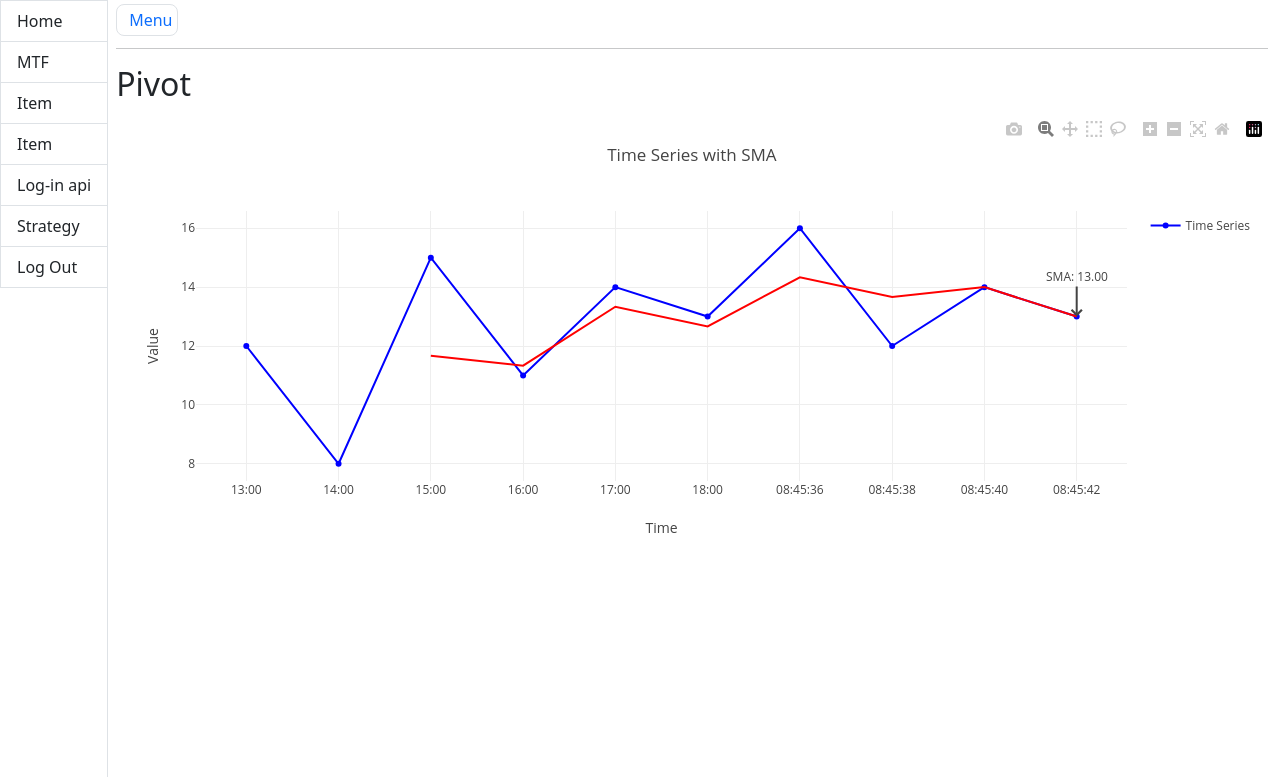
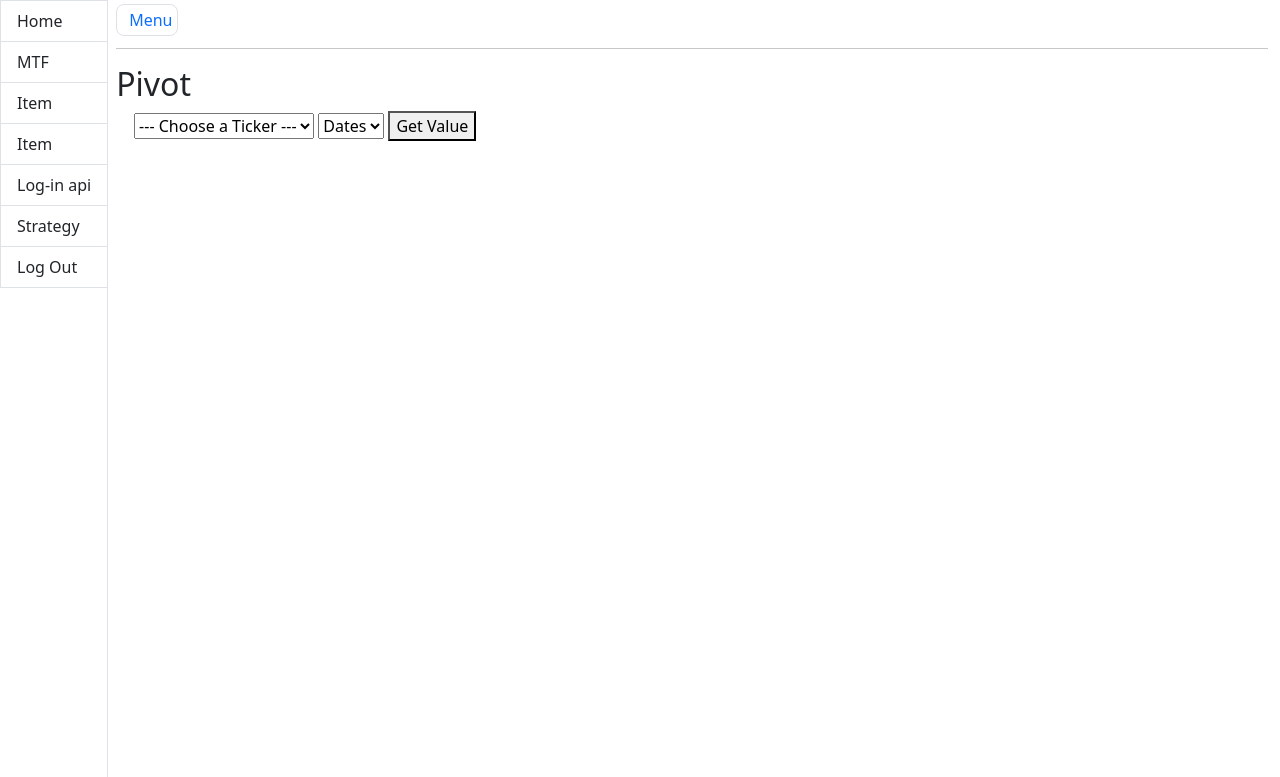
Before and after one commit to piidus/mtf_portfolio, a Flask app: template website/templates/user/pivot_dashboard.html in a window 1280 px wide. Shown: the top 777 px of the page. Run offline with Flask 3, Linux system fonts and the light colour scheme; the template is opened without the code that fills it, so the values that code supplies are empty; some libraries are stand-ins or nearby versions.

Commit message:
add pivot

```diff
--- a/website/static/all_user/pivot.js
+++ b/website/static/all_user/pivot.js
@@ -1,122 +1,145 @@
-// Sample time series data
-let timeSeriesData = {
-    time: ['12:00', '13:00', '14:00', '15:00', '16:00', '17:00', '18:00'],
-    value: [10, 12, 8, 15, 11, 14, 13]
-};
+// Load Expiry Dates
+function chooseExpiry(data) {
+    let ticker = document.getElementById('ticker').value;
+    ticker = ticker.toLowerCase();
+    console.log(data[ticker]);
+    const selectElement = document.getElementById('expiryDates');
+    while (selectElement.firstChild) {
+        selectElement.removeChild(selectElement.firstChild);
+    }
+    const optionsArray = data[ticker];
 
-// Function to calculate SMA
-function calculateSMA(data, period) {
-    const smaValues = [];
-    for (let i = period - 1; i < data.value.length; i++) {
-        const sum = data.value.slice(i - period + 1, i + 1).reduce((acc, val) => acc + val, 0);
-        const sma = sum / period;
-        smaValues.push(sma);
+    for (let option of optionsArray) {
+        const optionElement = document.createElement('option');
+        optionElement.textContent = option;
+        optionElement.value = option
+        selectElement.appendChild(optionElement);
     }
-    return smaValues;
+
 }
 
-// Choose a period for SMA (e.g., 3)
-let smaPeriod = 3;
 
-// Calculate initial SMA values
-let smaValues = calculateSMA(timeSeriesData, smaPeriod);
 
-// Create initial time series trace
-const timeSeriesTrace = {
-    type: 'scatter',
-    mode: 'lines+markers',
-    x: timeSeriesData.time,
-    y: timeSeriesData.value,
-    name: 'Time Series',
-    line: { color: 'blue' }
-};
 
-// Create initial SMA trace
-const smaTrace = {
-    type: 'scatter',
-    mode: 'lines',
-    x: timeSeriesData.time.slice(smaPeriod - 1),
-    y: smaValues,
-    line: { color: 'red' },
-    legendgroup: 'group1',  // Added legend group
-    showlegend: false  // Hide legend
-};
+// // Sample time series data
+// let timeSeriesData = {
+//     time: ['12:00', '13:00', '14:00', '15:00', '16:00', '17:00', '18:00'],
+//     value: [10, 12, 8, 15, 11, 14, 13]
+// };
 
-// Display initial SMA values on the chart
-const annotations = smaValues.map((sma, index) => ({
-    x: timeSeriesData.time[index + smaPeriod - 1],
-    y: sma,
-    xref: 'x',
-    yref: 'y',
-    text: `SMA: ${sma.toFixed(2)}`,
-    showarrow: true,
-    arrowhead: 4,
-    ax: 0,
-    ay: -40
-}));
+// // Function to calculate SMA
+// function calculateSMA(data, period) {
+//     const smaValues = [];
+//     for (let i = period - 1; i < data.value.length; i++) {
+//         const sum = data.value.slice(i - period + 1, i + 1).reduce((acc, val) => acc + val, 0);
+//         const sma = sum / period;
+//         smaValues.push(sma);
+//     }
+//     return smaValues;
+// }
 
-var data = [timeSeriesTrace, smaTrace];
+// // Choose a period for SMA (e.g., 3)
+// let smaPeriod = 3;
 
-var layout = {
-    title: 'Time Series with SMA',
-    xaxis: {
-        title: 'Time',
-        range: [timeSeriesData.time[0], timeSeriesData.time[smaPeriod - 1]],
-        type: 'category'
-    },
-    yaxis: { title: 'Value' },
-    annotations: annotations
-};
+// // Calculate initial SMA values
+// let smaValues = calculateSMA(timeSeriesData, smaPeriod);
 
-Plotly.newPlot('myDiv', data, layout);
+// // Create initial time series trace
+// const timeSeriesTrace = {
+//     type: 'scatter',
+//     mode: 'lines+markers',
+//     x: timeSeriesData.time,
+//     y: timeSeriesData.value,
+//     name: 'Time Series',
+//     line: { color: 'blue' }
+// };
 
-// Simulate updating the chart with new values every 2 seconds
-function updateChart() {
-    // Simulate new data point
-    const newValue = Math.floor(Math.random() * 10) + 10;
+// // Create initial SMA trace
+// const smaTrace = {
+//     type: 'scatter',
+//     mode: 'lines',
+//     x: timeSeriesData.time.slice(smaPeriod - 1),
+//     y: smaValues,
+//     line: { color: 'red' },
+//     legendgroup: 'group1',  // Added legend group
+//     showlegend: false  // Hide legend
+// };
 
-    // Get current time
-    const currentTime = new Date().toLocaleTimeString('en-US', { hour12: false });
+// // Display initial SMA values on the chart
+// const annotations = smaValues.map((sma, index) => ({
+//     x: timeSeriesData.time[index + smaPeriod - 1],
+//     y: sma,
+//     xref: 'x',
+//     yref: 'y',
+//     text: `SMA: ${sma.toFixed(2)}`,
+//     showarrow: true,
+//     arrowhead: 4,
+//     ax: 0,
+//     ay: -40
+// }));
 
-    // Update time series data
-    timeSeriesData.time.push(currentTime);
-    timeSeriesData.value.push(newValue);
+// var data = [timeSeriesTrace, smaTrace];
 
-    // Keep only the last 10 data points
-    if (timeSeriesData.time.length > 10) {
-        timeSeriesData.time.shift();
-        timeSeriesData.value.shift();
-    }
+// var layout = {
+//     title: 'Time Series with SMA',
+//     xaxis: {
+//         title: 'Time',
+//         range: [timeSeriesData.time[0], timeSeriesData.time[smaPeriod - 1]],
+//         type: 'category'
+//     },
+//     yaxis: { title: 'Value' },
+//     annotations: annotations
+// };
 
-    // Update SMA values
-    smaValues = calculateSMA(timeSeriesData, smaPeriod);
+// Plotly.newPlot('myDiv', data, layout);
 
-    // Update traces
-    Plotly.update('myDiv', {
-        x: [timeSeriesData.time, timeSeriesData.time.slice(smaPeriod - 1)],
-        y: [timeSeriesData.value, smaValues],
-        text: [`SMA: ${newValue.toFixed(2)}`]
-    });
+// // Simulate updating the chart with new values every 2 seconds
+// function updateChart() {
+//     // Simulate new data point
+//     const newValue = Math.floor(Math.random() * 10) + 10;
 
-    // Add new SMA values annotations
-    for (let i = 0; i < smaValues.length; i++) {
-        const annotation = {
-            x: timeSeriesData.time[i + smaPeriod - 1],
-            y: smaValues[i],
-            xref: 'x',
-            yref: 'y',
-            text: `SMA: ${smaValues[i].toFixed(2)}`,
-            showarrow: true,
-            arrowhead: 4,
-            ax: 0,
-            ay: -40
-        };
-        Plotly.relayout('myDiv', { annotations: [annotation] }, []);
-    }
+//     // Get current time
+//     const currentTime = new Date().toLocaleTimeString('en-US', { hour12: false });
 
-    // Schedule the next update after 2 seconds
-    setTimeout(updateChart, 2000);
-}
+//     // Update time series data
+//     timeSeriesData.time.push(currentTime);
+//     timeSeriesData.value.push(newValue);
 
-// Start the initial update
-updateChart();
+//     // Keep only the last 10 data points
+//     if (timeSeriesData.time.length > 10) {
+//         timeSeriesData.time.shift();
+//         timeSeriesData.value.shift();
+//     }
+
+//     // Update SMA values
+//     smaValues = calculateSMA(timeSeriesData, smaPeriod);
+
+//     // Update traces
+//     Plotly.update('myDiv', {
+//         x: [timeSeriesData.time, timeSeriesData.time.slice(smaPeriod - 1)],
+//         y: [timeSeriesData.value, smaValues],
+//         text: [`SMA: ${newValue.toFixed(2)}`]
+//     });
+
+//     // Add new SMA values annotations
+//     for (let i = 0; i < smaValues.length; i++) {
+//         const annotation = {
+//             x: timeSeriesData.time[i + smaPeriod - 1],
+//             y: smaValues[i],
+//             xref: 'x',
+//             yref: 'y',
+//             text: `SMA: ${smaValues[i].toFixed(2)}`,
+//             showarrow: true,
+//             arrowhead: 4,
+//             ax: 0,
+//             ay: -40
+//         };
+//         Plotly.relayout('myDiv', { annotations: [annotation] }, []);
+//     }
+
+//     // Schedule the next update after 2 seconds
+//     setTimeout(updateChart, 2000);
+// }
+
+// // Start the initial update
+// updateChart();
--- a/website/strategy/share_genious_strangle.py
+++ b/website/strategy/share_genious_strangle.py
@@ -59,7 +59,7 @@ class ShareGeniousStrangle:
             self.__high, self.__low= data['high'].astype(dtype='float').values[0] , data['low'].astype(dtype='float').values[0]
             current_app.logger.debug(f"{self.__uid}")
             user_id = current_user.id
-            threading.Timer(interval=1, function=self.get_ohlc, args=[self.__app, db, Advance_order, Order ,OptionTable,  user_id ]).start()
+            threading.Thread(target=self.get_ohlc, args=(self.__app, db, Advance_order, Order ,OptionTable,  user_id, )).start()
             # Fetch ltp
     def return_in_second_to_9_15(self, time):
         """Returns the number of seconds to 9:15 from the given time.
@@ -77,7 +77,7 @@ class ShareGeniousStrangle:
         now = datetime.datetime.now()
         seconds_to_9_15 = self.return_in_second_to_9_15(now)
         print(seconds_to_9_15)
-        # time.sleep(int(seconds_to_9_15))
+        time.sleep(int(seconds_to_9_15))
         ohlc = OHLCEngine(userid=self.__user_id, session_token= self.__icici_token)
         stock_token = self.token[self.__stock_name][0]
         print(stock_token)
--- a/website/templates/user/pivot_dashboard.html
+++ b/website/templates/user/pivot_dashboard.html
@@ -5,12 +5,28 @@
 {%endblock%}
 {% block title %} Pivot Dashboard {%endblock%}
 {% block body%}
+<!-- Pivot Section -->
+<h2>Pivot</h2>
+<div class="container">
+    <form action="/pivot_dashboard" method="post">
 
-<h2>Pivot</h2>
+        <select name="ticker" id="ticker" onchange="chooseExpiry({{data['expiry']|safe}})">
+            <option selected>--- Choose a Ticker ---</option>
+            <option value="NIFTY">NIFTY</option>
+            <option value="CNXBAN">BANK NIFTY</option>
+        </select>
 
+            <select name="expiry" id="expiryDates">
+                <option value="0">Dates</option>
+            </select>
+
+        <button type="submit" name="option_trade">Get Value</button>
+    </form>
+</div>
+<!-- Chart Section -->
 <div id="myDiv"></div>
 {%endblock%}
 {% block js %}
-<script src="https://cdn.plot.ly/plotly-latest.min.js"></script>
+<script src="https://cdn.plot.ly/plotly-latest.mi.js"></script>
 <script src="{{url_for('static', filename = 'all_user/pivot.js')}}" type="text/javascript"></script>
-{%endblock%}
+{%endblock%}n
```
Also changed, not shown: website/user_all/dashboard.py (+15 -0 lines).
